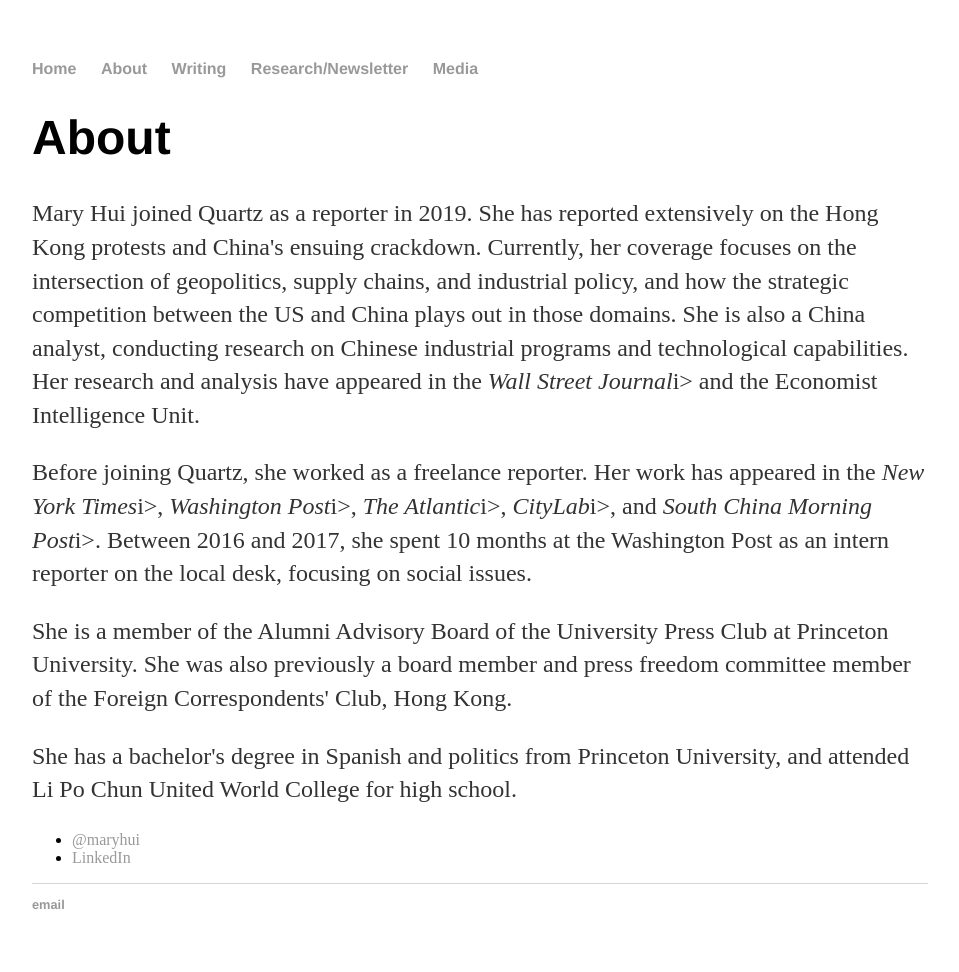
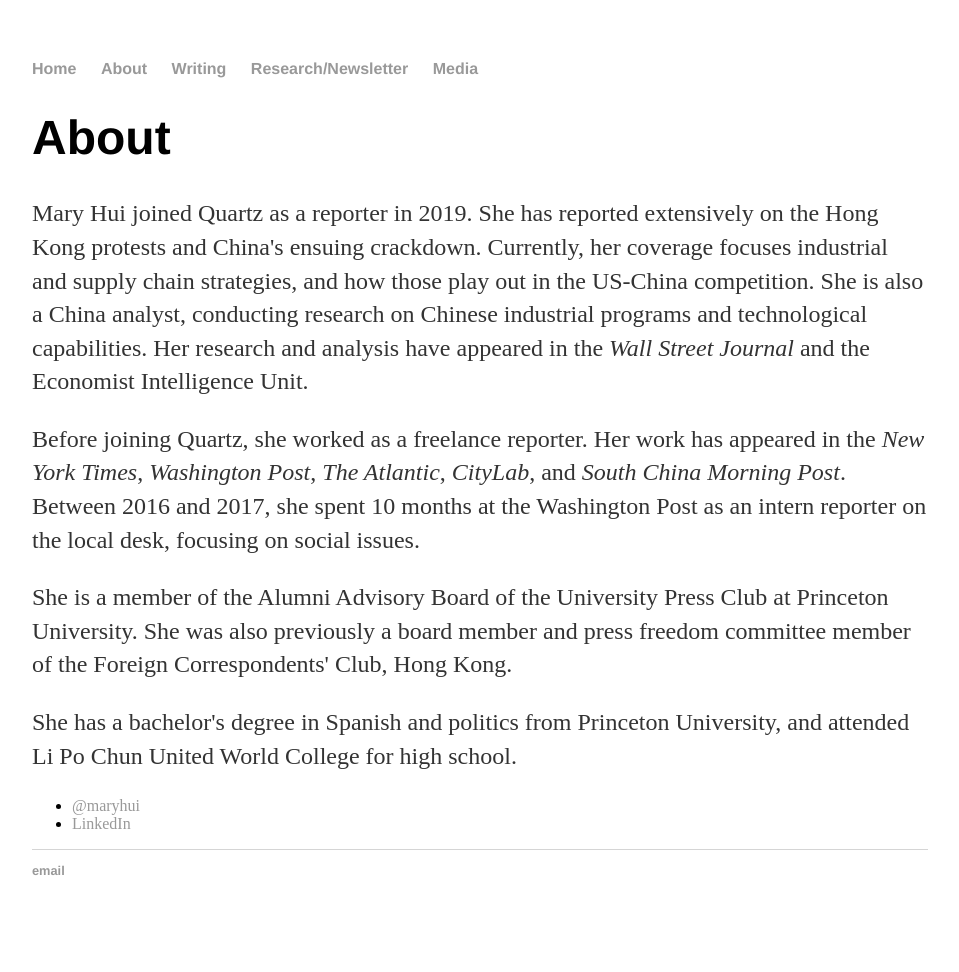
Before and after one commit to marykmhui/marykmhui, a Jekyll site: the page built from about/index.html, in a window 1280 px wide. Shown: the whole page, without its empty margins (160-1119 px from the left). Built offline with Jekyll 4.4.1, drawn with Linux system fonts in a browser that asks for light colours; after the commit the page ends 938 px from its top, so only the background shows below that.

Commit message:
Update index.html

```diff
--- a/about/index.html
+++ b/about/index.html
@@ -5,8 +5,8 @@
 
 		<div class="about">
 			<h1>About</h1>
-			<p>Mary Hui joined Quartz as a reporter in 2019. She has reported extensively on the Hong Kong protests and China's ensuing crackdown. Currently, her coverage focuses on the intersection of geopolitics, supply chains, and industrial policy, and how the strategic competition between the US and China plays out in those domains. She is also a China analyst, conducting research on Chinese industrial programs and technological capabilities. Her research and analysis have appeared in the <i> Wall Street Journal</i>i> and the Economist Intelligence Unit.<p>
-			Before joining Quartz, she worked as a freelance reporter. Her work has appeared in the <i>New York Times</i>i>, <i>Washington Post</i>i>, <i>The Atlantic</i>i>, <i>CityLab</i>i>, and <i>South China Morning Post</i>i>. Between 2016 and 2017, she spent 10 months at the Washington Post as an intern reporter on the local desk, focusing on social issues.<p>
+			<p>Mary Hui joined Quartz as a reporter in 2019. She has reported extensively on the Hong Kong protests and China's ensuing crackdown. Currently, her coverage focuses industrial and supply chain strategies, and how those play out in the US-China competition. She is also a China analyst, conducting research on Chinese industrial programs and technological capabilities. Her research and analysis have appeared in the <i> Wall Street Journal</i> and the Economist Intelligence Unit.<p>
+			Before joining Quartz, she worked as a freelance reporter. Her work has appeared in the <i>New York Times</i>, <i>Washington Post</i>, <i>The Atlantic</i>, <i>CityLab</i>, and <i>South China Morning Post</i>. Between 2016 and 2017, she spent 10 months at the Washington Post as an intern reporter on the local desk, focusing on social issues.<p>
 			She is a member of the Alumni Advisory Board of the University Press Club at Princeton University. She was also previously a board member and press freedom committee member of the Foreign Correspondents' Club, Hong Kong.<p>
 			She has a bachelor's degree in Spanish and politics from Princeton University, and attended Li Po Chun United World College for high school.</p>
 
```
